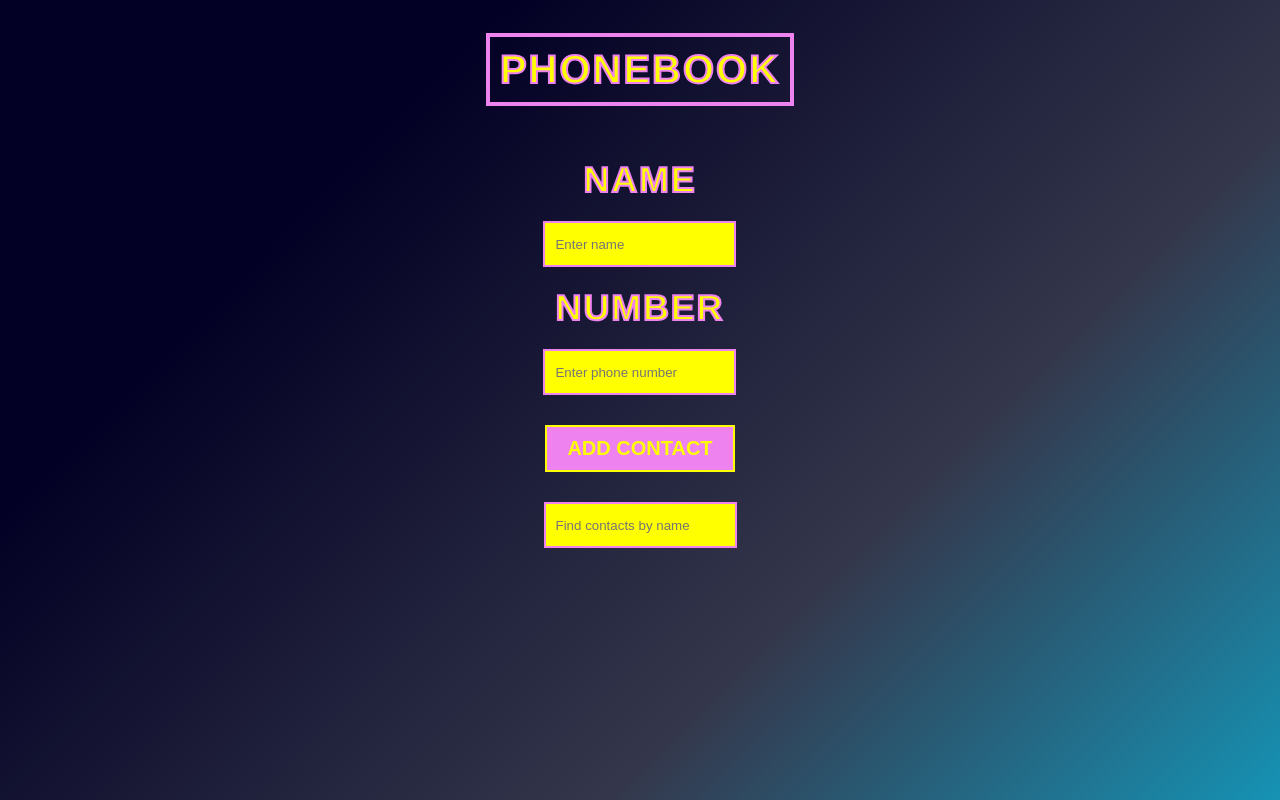
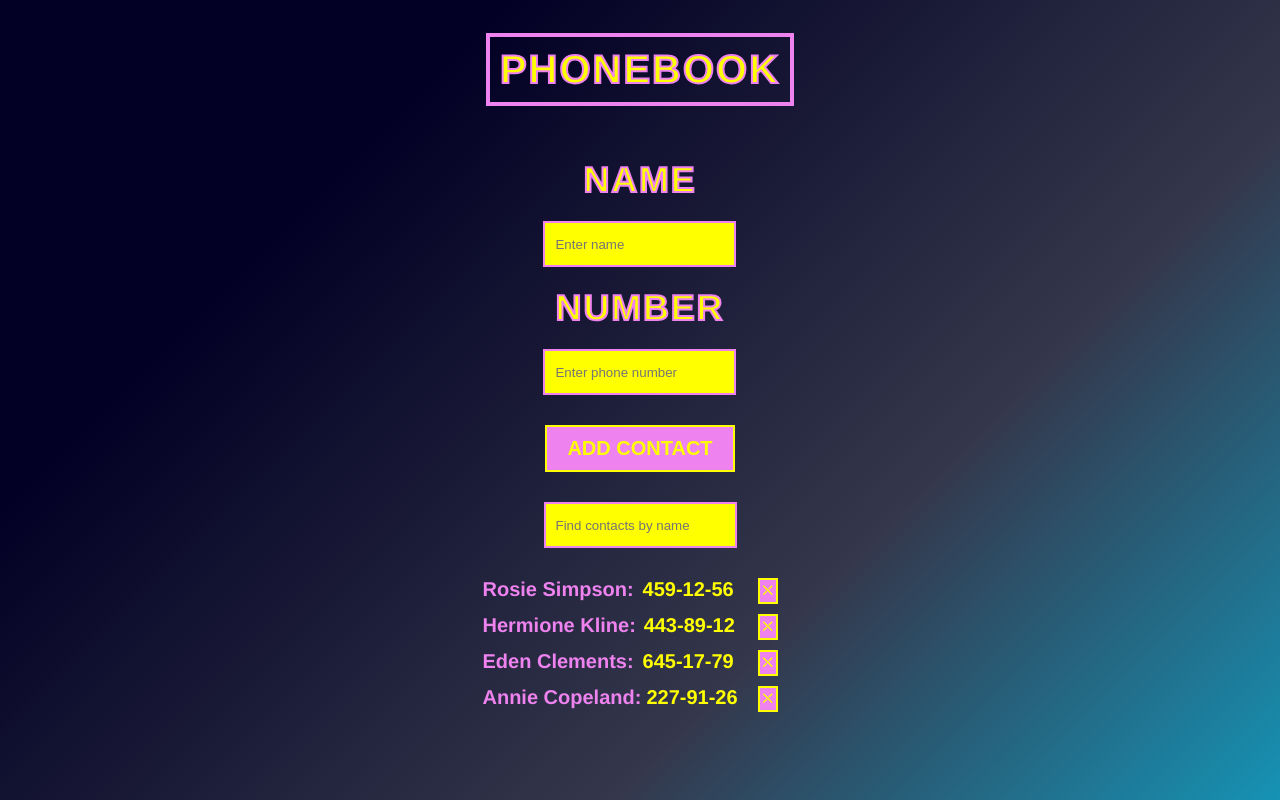
Before and after one commit to rvzdnk/goit-react-hw-08-phonebook, a React (Create React App) app: page / in a window 1280 px wide. Shown: the top 800 px of the page. Built offline with nearby package versions, Linux system fonts and the light colour scheme.

Commit message:
final task

```diff
--- a/src/components/App.jsx
+++ b/src/components/App.jsx
@@ -1,4 +1,4 @@
-import React, { Component } from 'react';
+import React, { useState, useEffect } from 'react';
 import { nanoid } from 'nanoid';
 import ContactForm from './ContactForm/ContactForm';
 import ContactList from './ContactList/ContactList';
@@ -6,67 +6,72 @@ import Filter from './Filter/Filter';
 import styles from './App.module.css';
 
 
-export class App extends Component {
-  state = {
-    contacts: [],
-    filter: '',
-  }
+export function App () {
 
-  componentDidMount(){
-    try{
-      const json = localStorage.getItem('contacts');
-      const contacts = JSON.parse(json);
+  const initialContacts = [
+    { id: 'id-1', name: 'Rosie Simpson', number: '459-12-56' },
+    { id: 'id-2', name: 'Hermione Kline', number: '443-89-12' },
+    { id: 'id-3', name: 'Eden Clements', number: '645-17-79' },
+    { id: 'id-4', name: 'Annie Copeland', number: '227-91-26' },
+  ];
 
-      if(contacts){
-        this.setState(()=>({contacts}));
-      }
-  } catch (error){
-    console.log(error);
-  }};
+  const [name, setName] = useState('');
+  const [number, setNumber] = useState('');
+  const [filter, setFilter] = useState('');
+  const [contacts, setContacts] = useState(() => {
+    return (
+      JSON.parse(window.localStorage.getItem('contacts')) ?? initialContacts
+    );
+  });
 
-  componentDidUpdate(prevStates){
-  if(prevStates.contacts !== this.state.contacts){
-    const json = JSON.stringify(this.state.contacts);
-    localStorage.setItem('contacts', json);
-  }};
+  useEffect(() => {
+    localStorage.setItem('contacts', JSON.stringify(contacts));
+  }, [contacts]);
 
-  addNewContact = ({name,number}) => {
-      const contact = {id: nanoid(), name, number}
-      const {contacts} = this.state;
-      if (contacts.find(c => c.name === name)){
-        alert(`${name} is already in contacts`)      } else {
-        this.setState({
-          contacts: [contact, ...contacts]});
-      }
+  const addNewContact = data => {
+    if (contacts.some(contact => contact.name === data.name)) {
+      alert(`${data.name} already exists`);
+      return;
     };
 
-  removeContact = (id) =>{
-    this.setState(({ contacts }) => ({
-      contacts: contacts.filter(contact => contact.id !== id)}))
+       setContacts(contacts => {
+      const newContact = {
+        id: nanoid(),
+        ...data,
+      };
+      return [newContact, ...contacts];
+    });
+    setName('');
+    setNumber('');
   };
 
-  filteredContacts = () =>{
-    const { contacts, filter } = this.state;
-    return contacts.filter(c => c.name.toLowerCase().includes(filter))
+  const filteredContacts = e => {
+    setFilter(e.currentTarget.value);
+   }
+
+  const removeContact = (contactId) =>{
+    setContacts(contacts.filter(({ id }) => id !== contactId));
   };
 
-  searchByName = (e) =>{
-    this.setState({filter: e.target.value.toLowerCase()})
+  const searchByName = (contacts, filter) =>{
+    return contacts.filter(({ name }) =>
+      name.toLocaleLowerCase().includes(filter.toLocaleLowerCase())
+    );
   };
 
-  render(){
     const { container, container__header} = styles
     return (
     <div className={container}>
       <h2 className={container__header}>Phonebook</h2>
       <ContactForm
-      addNewContact={this.addNewContact}/>
+          onSubmit={addNewContact}
+          name={name} number={number}
+        />
       <Filter
-      searchByName={this.searchByName}/>
+          onFilter={filteredContacts } />
       <ContactList
-      contacts={this.filteredContacts()}
-      removeContact={this.removeContact}/>
+        contacts={searchByName(contacts, filter)}
+        onRemove={removeContact}/>
     </div>
     );
-  }
 }
--- a/src/components/ContactForm/ContactForm.jsx
+++ b/src/components/ContactForm/ContactForm.jsx
@@ -1,38 +1,41 @@
-import React, { Component } from 'react';
+import React, { useState } from 'react';
 import styles from './ContactForm.module.css';
 
-const INITIAL_STATE = {
-    name: "",
-    number: "",
+
+const ContactForm = ({ onSubmit }) => {
+
+    const [name, setName] = useState('');
+    const [number, setNumber] = useState('');
+
+    const handleChange = e => {
+      const { name, value } = e.target;
+      if (name === 'name') {
+        setName(value);
+      } else if (name === 'number') {
+        setNumber(value);
+       }
     };
 
-export class ContactForm extends Component {
-    state={...INITIAL_STATE};
-
-    handleChange = e => {
-        const {name, value} = e.target;
-        this.setState({[name]: value});
+    const handleSubmit = e => {
+        e.preventDefault();
+        const data = { name, number };
+        onSubmit(data);
+        setName('');
+        setNumber('');
     };
 
-    handleSubmit = e => {
-        e.preventDefault();
-        this.props.addNewContact({...this.state})
-        this.setState({ ...INITIAL_STATE });
-    };
+    const {form, form__btn, form__input, form__label}=styles
 
-    render(){
-        const {name, number} =this.state;
-        const {form, form__btn, form__input, form__label}=styles
     return (
-                <form className={form} onSubmit={this.handleSubmit}>
-                  <label className={form__label}htmlFor="name">Name</label>
+      <form className={form} onSubmit={handleSubmit}>
+        <label className={form__label} htmlFor="name">Name</label>
         <input className={form__input}
           type="text"
           name="name"
           id="name"
           placeholder='Enter name'
           value={name}
-                    onChange={this.handleChange}
+          onChange={handleChange}
           pattern="^[a-zA-Zа-яА-Я]+(([' -][a-zA-Zа-яА-Я ])?[a-zA-Zа-яА-Я]*)*$"
           title="Name may contain only letters, apostrophe, dash and spaces. For example Adrian, Jacob Mercer, Charles de Batz de Castelmore d'Artagnan"
           required
@@ -44,7 +47,7 @@ export class ContactForm extends Component {
           id="number"
           placeholder='Enter phone number'
           value={number}
-                    onChange={this.handleChange}
+          onChange={handleChange}
           pattern="\+?\d{1,4}?[-.\s]?\(?\d{1,3}?\)?[-.\s]?\d{1,4}[-.\s]?\d{1,4}[-.\s]?\d{1,9}"
           title="Phone number must be digits and can contain spaces, dashes, parentheses and can start with +"
           required
@@ -53,8 +56,5 @@ export class ContactForm extends Component {
       </form>
     );
   }
-    }
-
-
 
 export default ContactForm;
--- a/src/components/ContactList/ContactList.jsx
+++ b/src/components/ContactList/ContactList.jsx
@@ -1,23 +1,28 @@
 import React from 'react';
 import styles from './ContactList.module.css';
 
-export const ContactList =({contacts, removeContact}) => {
-    const {list, list__btn, list__item, list__name} = styles;
+const ContactList = ({ contacts, onRemove }) => {
+    const { list, list__btn, list__item, list__name } = styles;
     return (
         <div>
             <ul className={list}>
-                {contacts.map(({id, name, number}) =>{
-                    return (
-                    <li className={list__item} key={id}>
-                    <span className={list__name}>{name}:</span> {number}
-                    <button className={list__btn} onClick={()=>{removeContact(id)}}>
-                       ⛌
-                    </button>
-                    </li>
-                )})}
+                {contacts.length === 0 ? null : (
+                    <>
+                        {contacts.map(contact => {
+                            return (
+                                <li className={list__item} key={contact.id}>
+                                    <span className={list__name}>{contact.name}:</span> {contact.number}
+                                    <button className={list__btn} onClick={() => { onRemove(contact.id); }}>
+                                        ⛌
+                                    </button>
+                                </li>
+                            );
+                        })}
+                    </>
+                )}
             </ul>
         </div>
     );
-}
+};
 
 export default ContactList;
--- a/src/components/Filter/Filter.jsx
+++ b/src/components/Filter/Filter.jsx
@@ -1,11 +1,13 @@
 import styles from './Filter.module.css'
 
-export const Filter = ({searchByName}) => {
-  const {filter} = styles;
+export const Filter = ({ filter, onFilter}) => {
+  const {filter_input} = styles;
     return (
-      <input className={filter}
+      <input className={filter_input}
         type="text"
-        onChange={searchByName}
+        name="filter"
+        value={ filter }
+        onChange={onFilter}
         placeholder="Find contacts by name"
       />
     );
--- a/src/components/Filter/Filter.module.css
+++ b/src/components/Filter/Filter.module.css
@@ -1,4 +1,4 @@
-.filter{
+.filter_input{
     height: 40px;
     border: 2px solid violet;
     padding-left: 10px;
```
Lines whose indentation alone changed are shown as unchanged.
